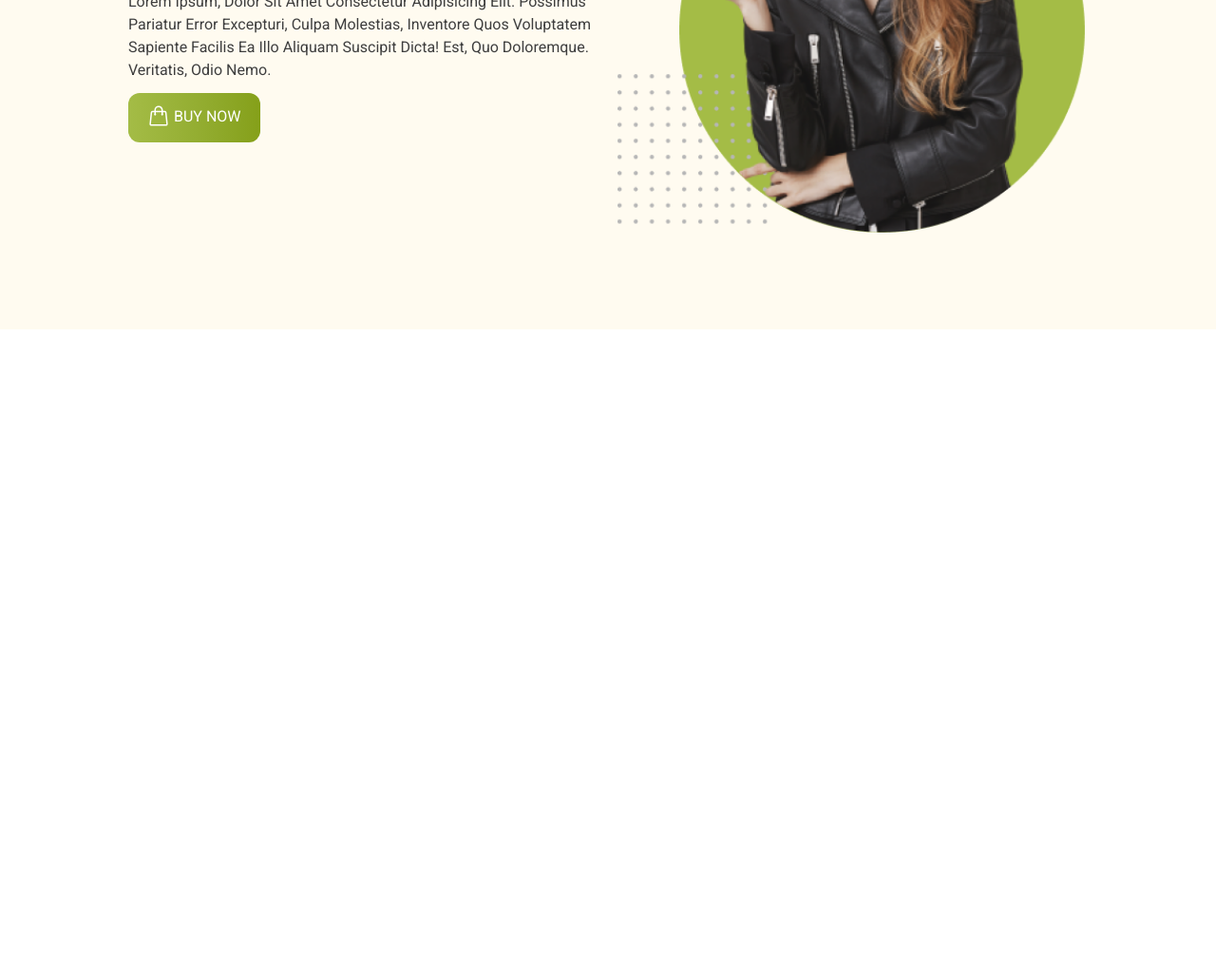
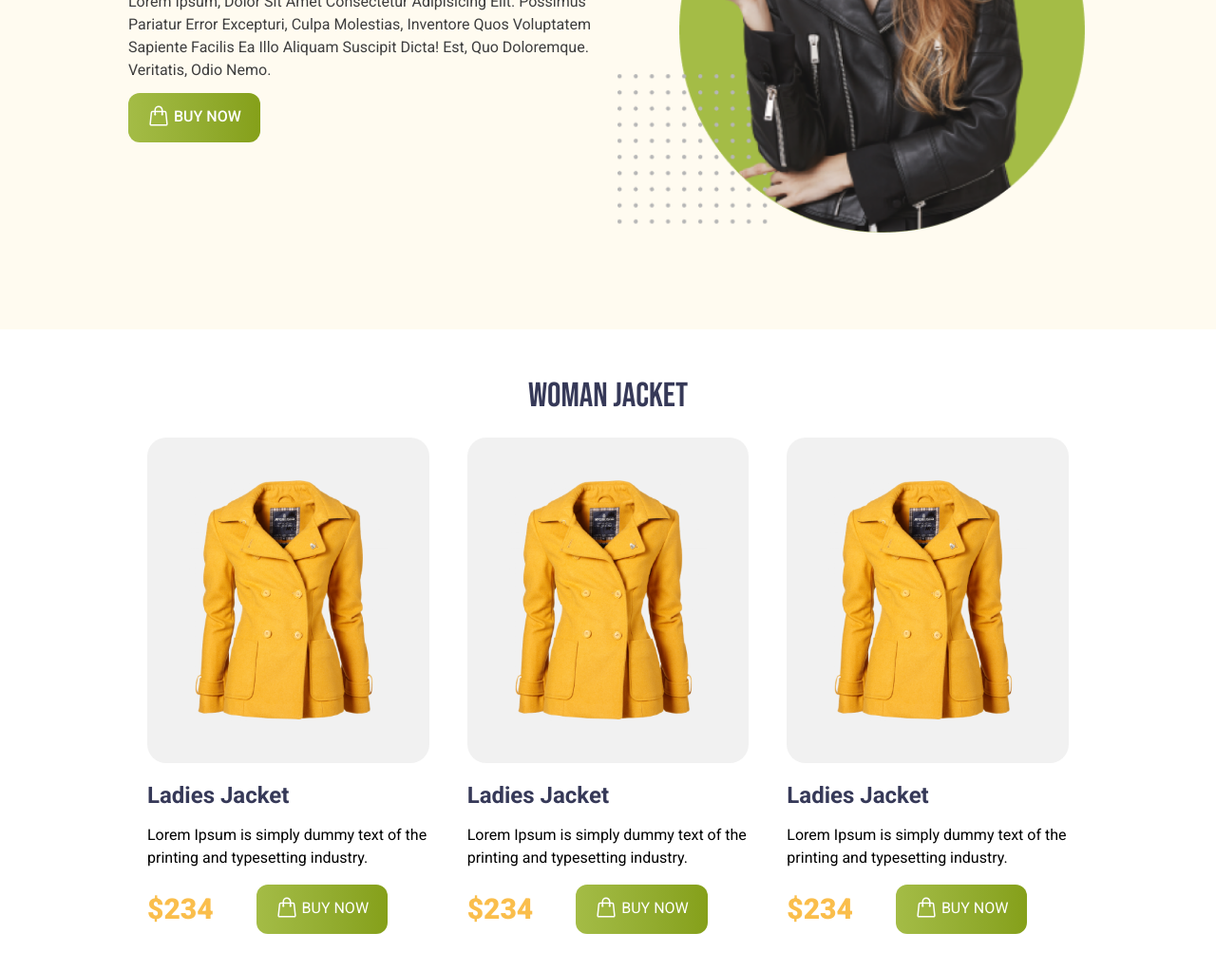
Before and after one commit to hossain-mahmud/learning-project, a plain HTML site: page landing page/index.html in a window 1280 px wide. Shown: the part 368-1390 px from the top of the page at 95% size. Before the commit the page ends 800 px from the top, so only its background shows below. Drawn offline with nearby package versions, Linux system fonts and the light colour scheme.

Commit message:
added products section

```diff
--- a/landing page/index.html
+++ b/landing page/index.html
@@ -25,20 +25,116 @@
 
 <body class="roboto">
     <main>
+        <!-- ============= Hero section start here============== -->
         <section class="px-5 lg:px-[135px] md:flex justify-between gap-x-5 items-center bg-[#FFFBF0] h-[785px] md:h-[500px] lg:h-[715px] content-center">
             <div class="lg:w-1/2 ">
                 <h1 class="text-[60px] lg:text-[80px] bebas-neue text-[#FABE4C] leading-none">Be the Penguins</h1>
                 <h1 class="text-[60px] lg:text-[80px] bebas-neue text-[#363958] leading-none">of Winter</h1>
-                <p class="text-[16px] roboto capitalize text-[#3E3E3E]">Lorem ipsum, dolor sit amet consectetur adipisicing elit. Possimus pariatur error excepturi, culpa molestias, inventore quos voluptatem sapiente facilis ea illo aliquam suscipit dicta! Est, quo doloremque. Veritatis, odio nemo.</p>
-                <button class="mt-3 bg-linear-to-r from-[#A4BC46] to-[#85A019] py-3 px-5 rounded-xl text-white text-[16px] text-medium "><svg xmlns="http://www.w3.org/2000/svg" fill="none" viewBox="0 0 24 24" stroke-width="1.5" stroke="currentColor" class="size-6 inline text-white mb-[4px]">
-                    <path stroke-linecap="round" stroke-linejoin="round" d="M15.75 10.5V6a3.75 3.75 0 1 0-7.5 0v4.5m11.356-1.993 1.263 12c.07.665-.45 1.243-1.119 1.243H4.25a1.125 1.125 0 0 1-1.12-1.243l1.264-12A1.125 1.125 0 0 1 5.513 7.5h12.974c.576 0 1.059.435 1.119 1.007ZM8.625 10.5a.375.375 0 1 1-.75 0 .375.375 0 0 1 .75 0Zm7.5 0a.375.375 0 1 1-.75 0 .375.375 0 0 1 .75 0Z" />
-                  </svg>
-                  BUY NOW</button>
+                <p class="text-[16px] roboto capitalize text-[#3E3E3E]">Lorem ipsum, dolor sit amet consectetur
+                    adipisicing elit. Possimus pariatur error excepturi, culpa molestias, inventore quos voluptatem
+                    sapiente facilis ea illo aliquam suscipit dicta! Est, quo doloremque. Veritatis, odio nemo.</p>
+                <button
+                    class="mt-3 bg-linear-to-r from-[#A4BC46] to-[#85A019] py-3 px-5 rounded-xl text-white text-[16px] font-medium "><svg
+                        xmlns="http://www.w3.org/2000/svg" fill="none" viewBox="0 0 24 24" stroke-width="1.5"
+                        stroke="currentColor" class="size-6 inline text-white mb-[4px]">
+                        <path stroke-linecap="round" stroke-linejoin="round"
+                            d="M15.75 10.5V6a3.75 3.75 0 1 0-7.5 0v4.5m11.356-1.993 1.263 12c.07.665-.45 1.243-1.119 1.243H4.25a1.125 1.125 0 0 1-1.12-1.243l1.264-12A1.125 1.125 0 0 1 5.513 7.5h12.974c.576 0 1.059.435 1.119 1.007ZM8.625 10.5a.375.375 0 1 1-.75 0 .375.375 0 0 1 .75 0Zm7.5 0a.375.375 0 1 1-.75 0 .375.375 0 0 1 .75 0Z" />
+                    </svg>
+                    BUY NOW</button>
             </div>
             <div class="lg:w-1/2">
                 <img class="w-full lg:w-[500px]" src="images/model.png" alt="Hero Image">
             </div>
         </section>
+        <!-- ------------- Hero section end here ------------------ -->
+        <!-- ============= Woman Jacket  section start here ============== -->
+        <section class="py-11 px-5 lg:px-[135px]">
+            <div>
+                <h1 class="text-[36px] text-[#363958] bebas-neue text-center">Woman Jacket</h1>
+            </div>
+            <!-- --- product card start ------ -->
+             <div class="lg:flex">
+             <div class="px-5 py-4">
+                <div class="p-11 bg-[#F1F1F1] rounded-[20px]">
+                    <img src="images/jacket-1.png
+                    " alt="Image">
+                </div>
+                <div>
+                    <h3 class="text-[24px] font-bold roboto text-[#363958] mt-4">Ladies Jacket </h3>
+                    <p class="text-[16px] robototext-[#3E3E3E] mt-3">Lorem Ipsum is simply dummy text of the printing and typesetting industry.</p>
+                    <div class="flex items-center gap-x-[45px] mt-4">
+                        <h2 class="text-[36px] lg:text-[30px] roboto font-black text-[#FABE4C] leading-none">$234</h2>
+                        <button
+                    class="bg-linear-to-r from-[#A4BC46] to-[#85A019] py-3 px-5 rounded-xl text-white text-[16px] text-medium "><svg
+                        xmlns="http://www.w3.org/2000/svg" fill="none" viewBox="0 0 24 24" stroke-width="1.5"
+                        stroke="currentColor" class="size-6 inline text-white mb-[4px]">
+                        <path stroke-linecap="round" stroke-linejoin="round"
+                            d="M15.75 10.5V6a3.75 3.75 0 1 0-7.5 0v4.5m11.356-1.993 1.263 12c.07.665-.45 1.243-1.119 1.243H4.25a1.125 1.125 0 0 1-1.12-1.243l1.264-12A1.125 1.125 0 0 1 5.513 7.5h12.974c.576 0 1.059.435 1.119 1.007ZM8.625 10.5a.375.375 0 1 1-.75 0 .375.375 0 0 1 .75 0Zm7.5 0a.375.375 0 1 1-.75 0 .375.375 0 0 1 .75 0Z" />
+                    </svg>
+                    BUY NOW</button>
+                    </div>
+                </div>
+
+             </div>
+             <div class="px-5 py-4">
+                <div class="p-11 bg-[#F1F1F1] rounded-[20px]">
+                    <img src="images/jacket-1.png
+                    " alt="Image">
+                </div>
+                <div>
+                    <h3 class="text-[24px] font-bold roboto text-[#363958] mt-4">Ladies Jacket </h3>
+                    <p class="text-[16px] robototext-[#3E3E3E] mt-3">Lorem Ipsum is simply dummy text of the printing and typesetting industry.</p>
+                    <div class="flex items-center gap-x-[45px] mt-4">
+                        <h2 class="text-[36px] lg:text-[30px] roboto font-black text-[#FABE4C] leading-none">$234</h2>
+                        <button
+                    class="bg-linear-to-r from-[#A4BC46] to-[#85A019] py-3 px-5 rounded-xl text-white text-[16px] text-medium "><svg
+                        xmlns="http://www.w3.org/2000/svg" fill="none" viewBox="0 0 24 24" stroke-width="1.5"
+                        stroke="currentColor" class="size-6 inline text-white mb-[4px]">
+                        <path stroke-linecap="round" stroke-linejoin="round"
+                            d="M15.75 10.5V6a3.75 3.75 0 1 0-7.5 0v4.5m11.356-1.993 1.263 12c.07.665-.45 1.243-1.119 1.243H4.25a1.125 1.125 0 0 1-1.12-1.243l1.264-12A1.125 1.125 0 0 1 5.513 7.5h12.974c.576 0 1.059.435 1.119 1.007ZM8.625 10.5a.375.375 0 1 1-.75 0 .375.375 0 0 1 .75 0Zm7.5 0a.375.375 0 1 1-.75 0 .375.375 0 0 1 .75 0Z" />
+                    </svg>
+                    BUY NOW</button>
+                    </div>
+                </div>
+
+             </div>
+             <div class="px-5 py-4">
+                <div class="p-11 bg-[#F1F1F1] rounded-[20px]">
+                    <img src="images/jacket-1.png
+                    " alt="Image">
+                </div>
+                <div>
+                    <h3 class="text-[24px] font-bold roboto text-[#363958] mt-4">Ladies Jacket </h3>
+                    <p class="text-[16px] robototext-[#3E3E3E] mt-3">Lorem Ipsum is simply dummy text of the printing and typesetting industry.</p>
+                    <div class="flex items-center gap-x-[45px] mt-4">
+                        <h2 class="text-[36px] lg:text-[30px] roboto font-black text-[#FABE4C] leading-none">$234</h2>
+                        <button
+                    class="bg-linear-to-r from-[#A4BC46] to-[#85A019] py-3 px-5 rounded-xl text-white text-[16px] text-medium "><svg
+                        xmlns="http://www.w3.org/2000/svg" fill="none" viewBox="0 0 24 24" stroke-width="1.5"
+                        stroke="currentColor" class="size-6 inline text-white mb-[4px]">
+                        <path stroke-linecap="round" stroke-linejoin="round"
+                            d="M15.75 10.5V6a3.75 3.75 0 1 0-7.5 0v4.5m11.356-1.993 1.263 12c.07.665-.45 1.243-1.119 1.243H4.25a1.125 1.125 0 0 1-1.12-1.243l1.264-12A1.125 1.125 0 0 1 5.513 7.5h12.974c.576 0 1.059.435 1.119 1.007ZM8.625 10.5a.375.375 0 1 1-.75 0 .375.375 0 0 1 .75 0Zm7.5 0a.375.375 0 1 1-.75 0 .375.375 0 0 1 .75 0Z" />
+                    </svg>
+                    BUY NOW</button>
+                    </div>
+                </div>
+
+             </div>
+            </div>
+             <!-- --- product card end ------ -->
+        </section>
+
+
+
+
+
+
+        <!-- ------------- Woman Jacket section end here ------------------ -->
+        <!-- ============= Hero section start here ============== -->
+        <!-- ------------- Hero section end here ------------------ -->
+        <!-- ============= Hero section start here ============== -->
+        <!-- ------------- Hero section end here ------------------ -->
+
     </main>
 </body>
 
```
